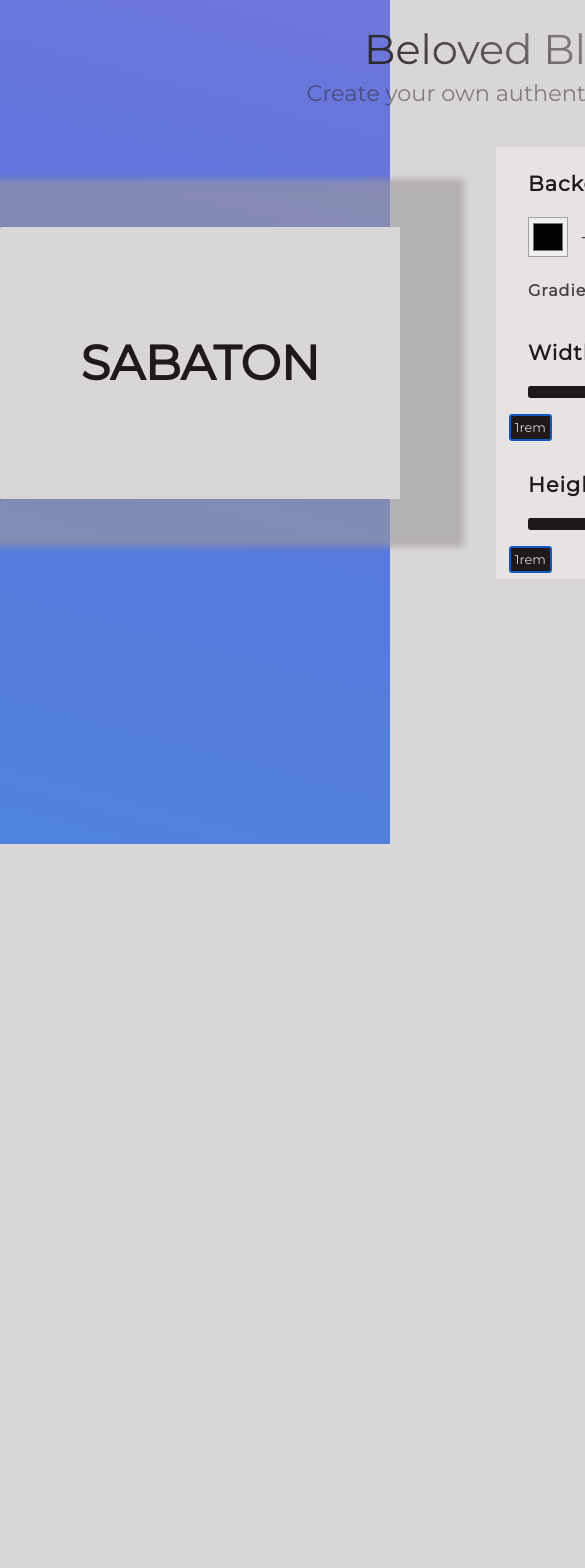
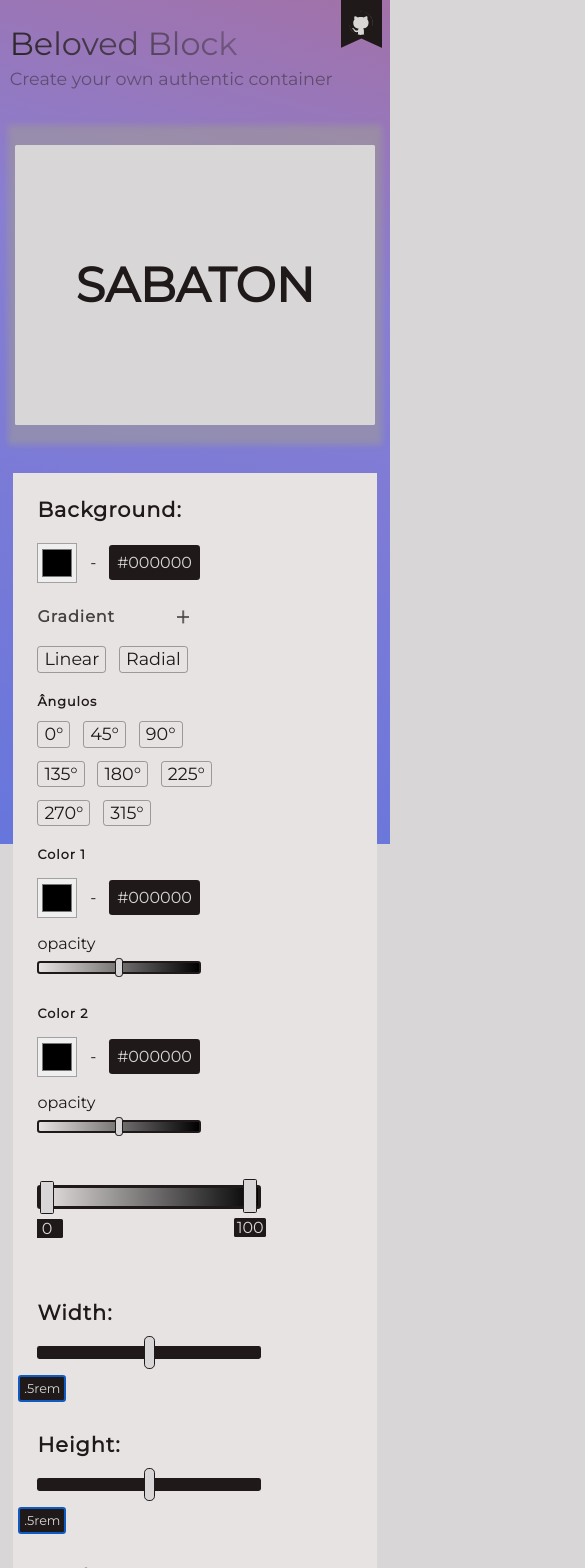
Before and after one commit to psilva999/beloved-block-generator, a React (Vite) app: page / in a window 390 px wide. Shown: the top 1568 px of the page, 585 px wide, since content can reach past the window. Before the commit the page ends 844 px from the top, so only its background shows below. Built offline with nearby package versions, Linux system fonts and the light colour scheme.

Commit message:
Apliquei a responsividade no site

```diff
--- a/src/Components/Generator.jsx
+++ b/src/Components/Generator.jsx
@@ -30,20 +30,20 @@
       <div className='large-range'> <h1>Width:</h1>
         <input type='range' name='width' id='width'/>
 
-        <span>1rem</span>
+        <span>.5rem</span>
       </div>
 
       <div className='large-range'> <h1>Height:</h1>
         <input type='range' name='height' id='height'/>
 
-        <span>1rem</span>
+        <span>.5rem</span>
       </div>
 
       <section className='normal-range'> <h1>Border:</h1>
-        <div>
+        <div className='wrap-border'>
           <p>
             <input type='range' name='border' id='border'/>
-            <span className='valueBorder'>.1rem</span>
+            <span className='valueBorder'>0rem</span>
           </p>
 
           <select>
@@ -78,13 +78,13 @@
       <div className='large-range'> <h1>Border-radius:</h1>
         <input type='range' name='border-radius' id='border-radius'/>
 
-        <span>.1rem</span>
+        <span>0rem</span>
       </div>
 
       <div className='large-range'> <h1>Padding:</h1>
         <input type='range' name='padding' id='padding'/>
 
-        <span>.1rem</span>
+        <span>0rem</span>
       </div>
 
       <TextCode/>
--- a/src/Components/Gradient.jsx
+++ b/src/Components/Gradient.jsx
@@ -2,7 +2,7 @@
 
 const Gradient = () => {
   return (
-    <div className='gradient close'>
+    <div className='gradient'>
       <h1 className='titleGradient'>Gradient</h1>
 
       <p>
@@ -25,7 +25,8 @@
           <button>315°</button>
         </p>
       </div>
-      <article>
+
+      <article className='color12'>
         <div>
           <h1>Color 1</h1>
           <p>
@@ -38,6 +39,7 @@
             <input type='range' name='opacity1' id='opacity1'/>
           </div>
         </div>
+
         <div>
           <h1>Color 2</h1>
           <p>
--- a/src/Components/TextCode.jsx
+++ b/src/Components/TextCode.jsx
@@ -18,13 +18,13 @@
       <div className='large-range'> <h1>letter-spacing:</h1>
         <input type='range' name='letterSpacing' id='letterSpacing'/>
 
-        <span>1rem</span>
+        <span>0rem</span>
       </div>
 
       <div className='large-range'> <h1>font-size:</h1>
         <input type='range' name='fontSize' id='fontSize'/>
 
-        <span>1rem</span>
+        <span>.5rem</span>
       </div>
 
       <div className='font-weight'>
--- a/src/scss/_block.scss
+++ b/src/scss/_block.scss
@@ -3,7 +3,7 @@
 .beloved-block {
   background:$main-white;
   width:25rem;
-  height:17rem;
+  height:17.5rem;
   font-size:3rem;
   font-weight:bolder;
   display:grid;
--- a/src/scss/_generator.scss
+++ b/src/scss/_generator.scss
@@ -151,6 +151,7 @@
     flex-wrap:wrap;
 
     h1 {
+      justify-self:left;
       font-size:1.3rem;
     }
 
--- a/src/scss/_header.scss
+++ b/src/scss/_header.scss
@@ -32,7 +32,6 @@
     position:absolute;
     top:0;
     margin-left:61rem;
-    animation:show-github .5s linear forwards;
 
     img {
       transition:.2s;
--- /dev/null
+++ b/src/scss/_media.scss
@@ -0,0 +1,123 @@
+@import 'config';
+
+@media (max-width:79rem) {
+  body {
+    header {
+      margin-top:1.5rem;
+
+      a {
+        right:0rem !important;
+        margin-left:0;
+      }
+    }
+
+    main {
+      gap:3.5rem;
+      margin-bottom:5rem;
+    }
+
+    section {
+      display:grid;
+      place-items:center;
+      gap:3rem;
+
+      .beloved-block {
+        margin-top:0;
+
+        &:after {
+          height:20rem;
+          width:33rem;
+        }
+      }
+
+      .generator {
+        overflow:hidden;
+        height:auto;
+      }
+    }
+
+  }
+}
+
+@media (max-width:37.5rem) {
+  body {
+    header {
+      width:95vw;
+      display:grid;
+
+      h1, span {
+        justify-self:left;
+      }
+
+      h1 {
+        font-size:2rem;
+      }
+
+      span {
+        font-size:1.1rem;
+      }
+    }
+
+    section {
+      width:96vw !important;
+    }
+
+    .beloved-block {
+      width:96% !important;
+
+      &:after {
+        width:96vw !important;
+      }
+    }
+  }
+
+  .generator {
+    width:97% !important;
+    padding-right:0rem !important;
+    padding-left:1.5rem !important;
+
+    .large-range {
+      input[type='range'] {
+        width:14rem !important;
+      }
+    }
+  }
+
+  .gradient {
+    .color12 {
+      gap:2rem;
+      flex-wrap:wrap;
+    }
+
+    .configuration-gradient {
+      div {
+        width:14rem !important;
+      }
+
+      .color2 {
+        margin-left:12.3rem !important;
+      }
+    }
+  }
+
+  .wrap-border {
+    width:16rem;
+    justify-self:left;
+    gap:.5rem;
+
+    .color-acessa {
+      margin-top:-.5rem !important;
+      margin-bottom:1rem;
+    }
+  }
+
+  code {
+    width:14rem !important;
+
+    button {
+      margin-left:11.9rem !important;
+      margin-top:-3rem !important;
+      transform:rotate(90deg);
+    }
+  }
+}
--- a/src/scss/app.scss
+++ b/src/scss/app.scss
@@ -38,6 +38,7 @@
   main {
     max-width:78rem;
     gap:2.5rem;
+    animation:show-content .6s linear forwards;
   }
 
   section {
@@ -49,7 +50,7 @@
     position:fixed;
     width:100vw;
     height:100vh;
-    animation:animateToSize 21s linear infinite;
+    animation:animateToSize 36s linear infinite;
     background-image:$animate-gradient;
     background-size:100% 1100%;
     top:0;
@@ -58,6 +59,7 @@
   }
 }
 
+@import 'media';
 @import 'header';
 @import 'block';
 
```
Also changed, not shown: src/scss/_config.scss (+12 -10 lines), src/Css/app.min.css, 1 other file (tests, documents, lock files or other folders).
